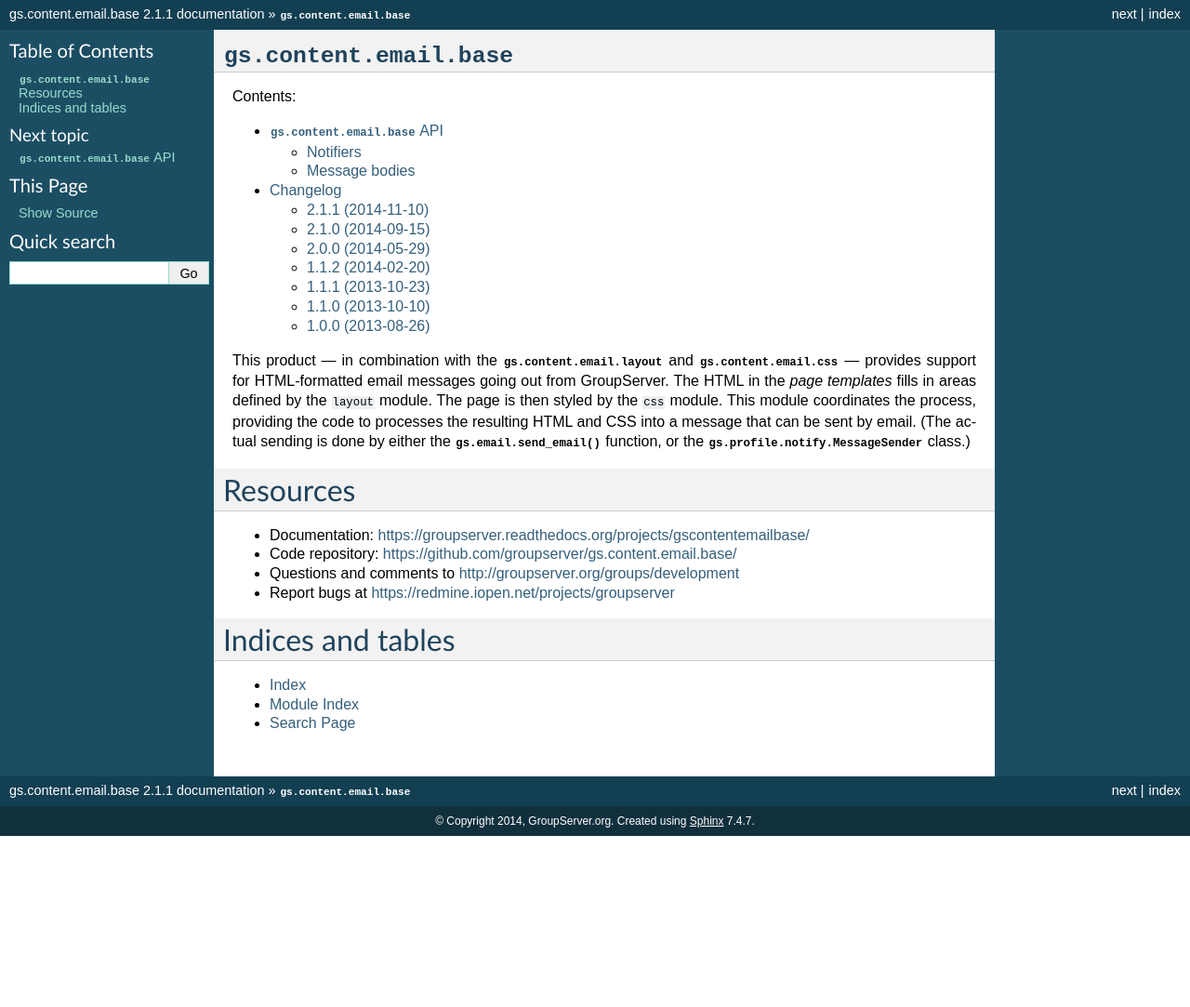
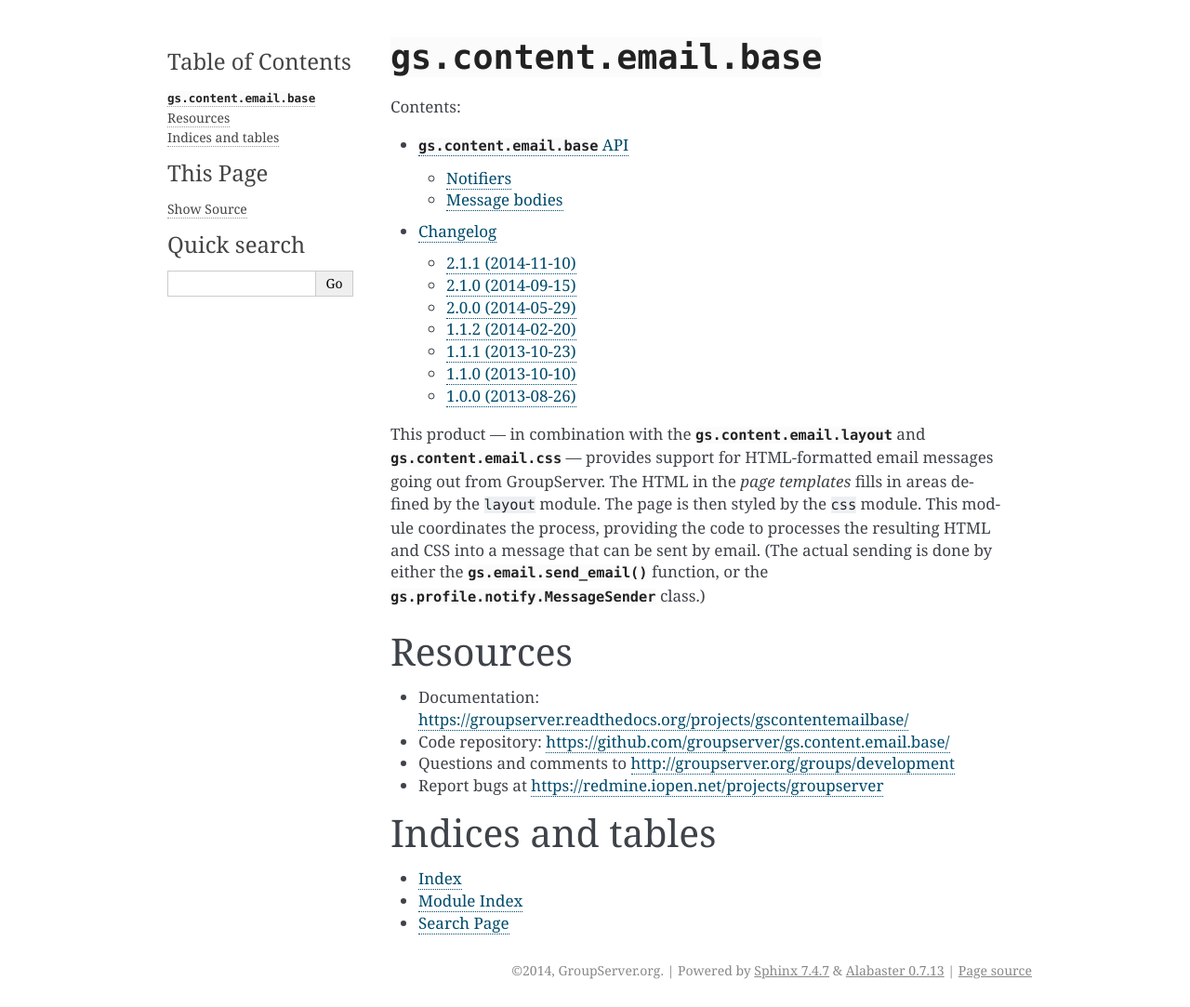
Before and after one commit to groupserver/gs.content.email.base, a Sphinx documentation site: the page built from docs/index.rst, in a window 1280 px wide. Shown: the whole page at 93% size. Built offline with Sphinx 7.4.7, drawn with Linux system fonts in a browser that asks for light colours; before the commit the page ends 900 px from its top, so only the background shows below that; some of the changed lines change nothing that is shown.

Commit message:
Updating the Sphinx conf

```diff
--- a/docs/conf.py
+++ b/docs/conf.py
@@ -57,7 +57,7 @@
 # |version| and |release|, also used in various other places throughout the
 # built documents.
 #
-sys.path.append(os.path.abspath('../version.py'))
+sys.path.append(os.path.abspath('../'))
 from version import get_version
 # The full version, including alpha/beta/rc tags.
 release = get_version()
@@ -108,7 +108,7 @@
 
 # The theme to use for HTML and HTML Help pages.  See the documentation for
 # a list of builtin themes.
-html_theme = 'default'
+# html_theme = 'default'
 
 # Theme options are theme-specific and customize the look and feel of a theme
 # further.  For a list of options available for each theme, see the
```
